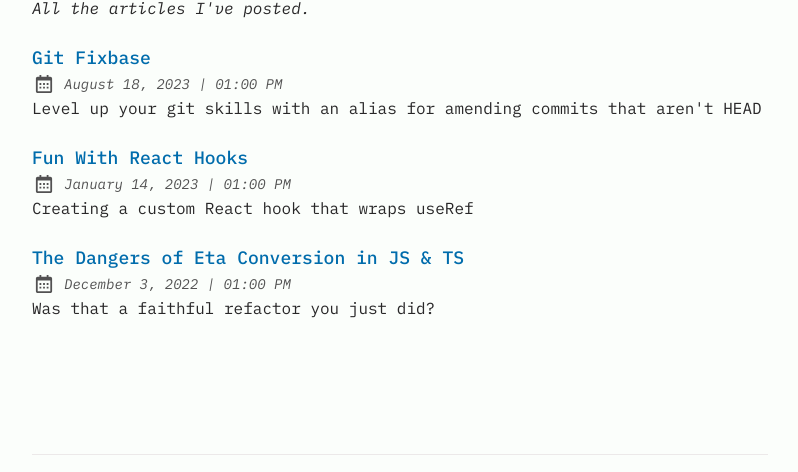
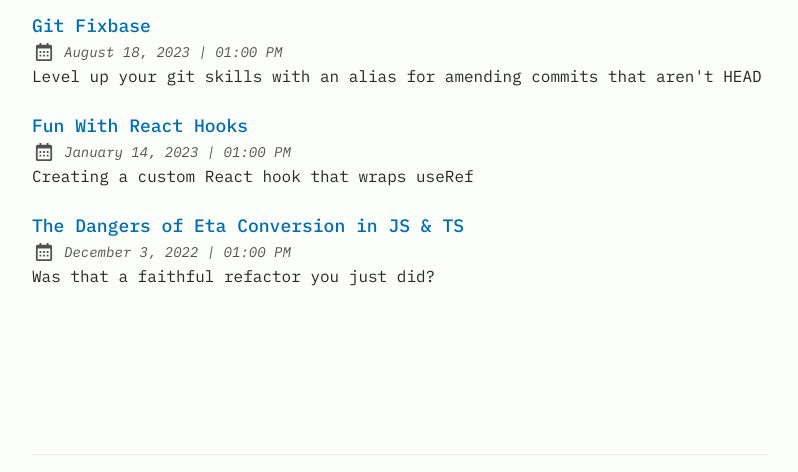
Before and after one commit to ashtonmoomoo/ashtonmoomoo.github.io, an Astro site: page /posts in a window 1280 px wide. Shown: the part 273-745 px from the top of the page, without its empty margins (240-1038 px from the left). Built offline with nearby package versions, Linux system fonts and the light colour scheme; Astro itself is replaced by a stand-in of ours; some packages are replaced by stand-ins of ours.

Commit message:
Remove posts page description

```diff
--- a/src/layouts/Posts.astro
+++ b/src/layouts/Posts.astro
@@ -23,7 +23,7 @@
 
 <Layout title={`Posts | ${SITE.title}`}>
   <Header activeNav="posts" />
-  <Main pageTitle="Posts" pageDesc="All the articles I've posted.">
+  <Main pageTitle="Posts">
     <ul>
       {
         posts.map(({ data }) => (
```
